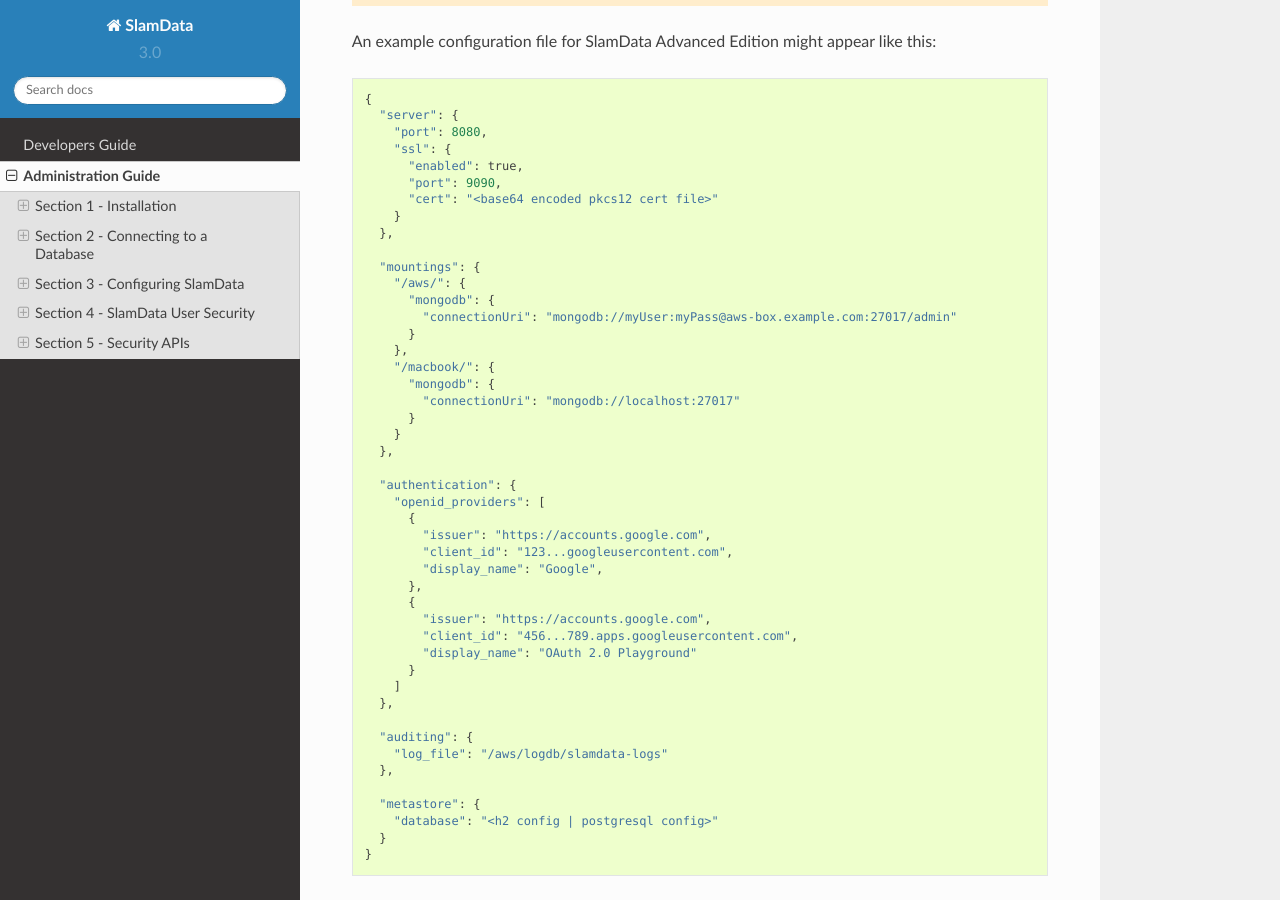
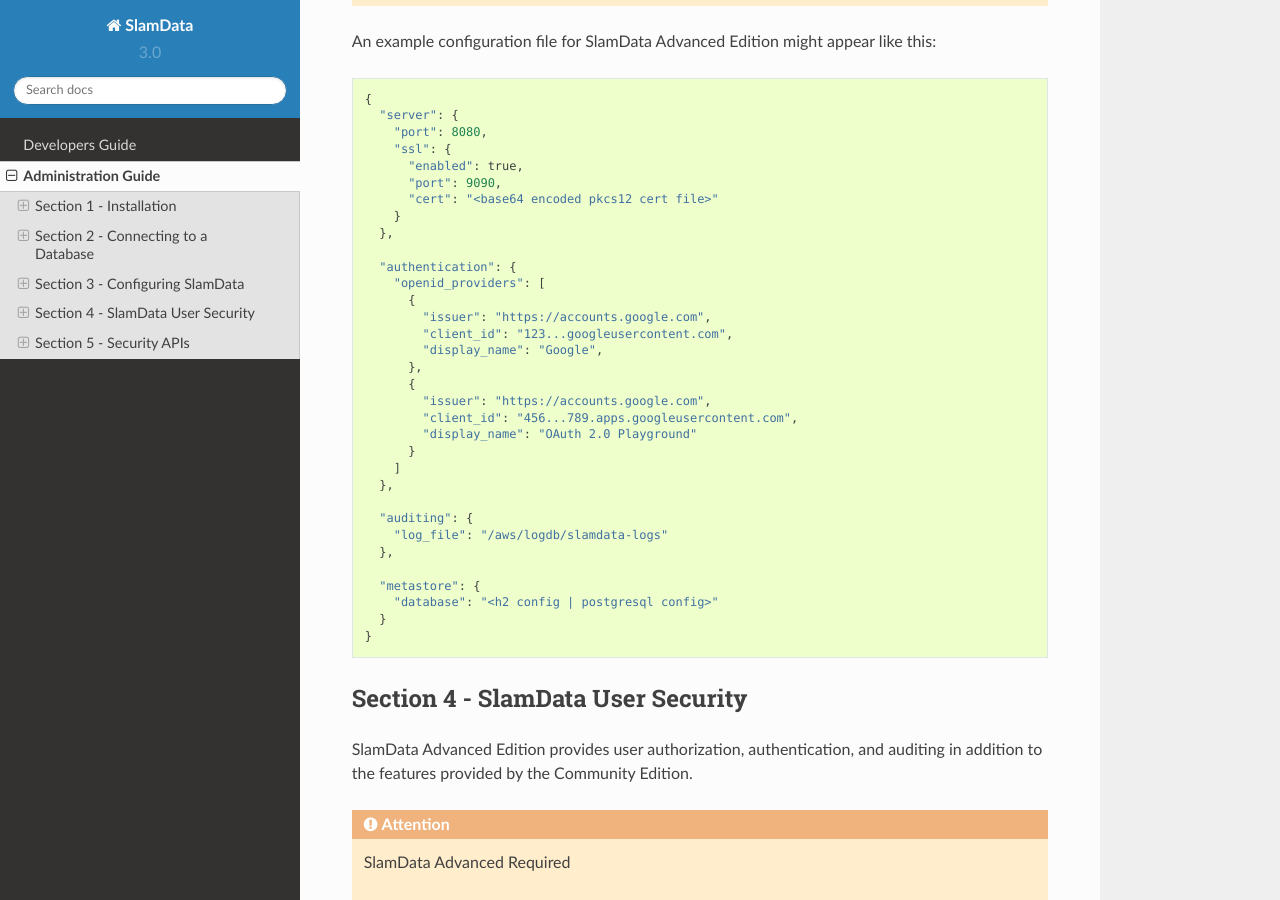
Before and after one commit to uapasha/slamdata-docs, a Sphinx documentation site: the page built from source/administration-guide.rst, in a window 1280 px wide and 900 px high, scrolled down 9864 px. Built offline with Sphinx 7.4.7 and the Read the Docs theme 2.0.0, drawn with Linux system fonts in a browser that asks for light colours.

Commit message:
Removed 'mount' section from SD/A config file as it doesn't apply with a metastore

```diff
--- a/source/administration-guide.rst
+++ b/source/administration-guide.rst
@@ -451,19 +451,6 @@ like this:
           "enabled": true,
           "port": 9090,
           "cert": "<base64 encoded pkcs12 cert file>"
-        }
-      },
-
-      "mountings": {
-        "/aws/": {
-          "mongodb": {
-            "connectionUri": "mongodb://myUser:myPass@aws-box.example.com:27017/admin"
-          }
-        },
-        "/macbook/": {
-          "mongodb": {
-            "connectionUri": "mongodb://localhost:27017"
-          }
         }
       },
 
```
